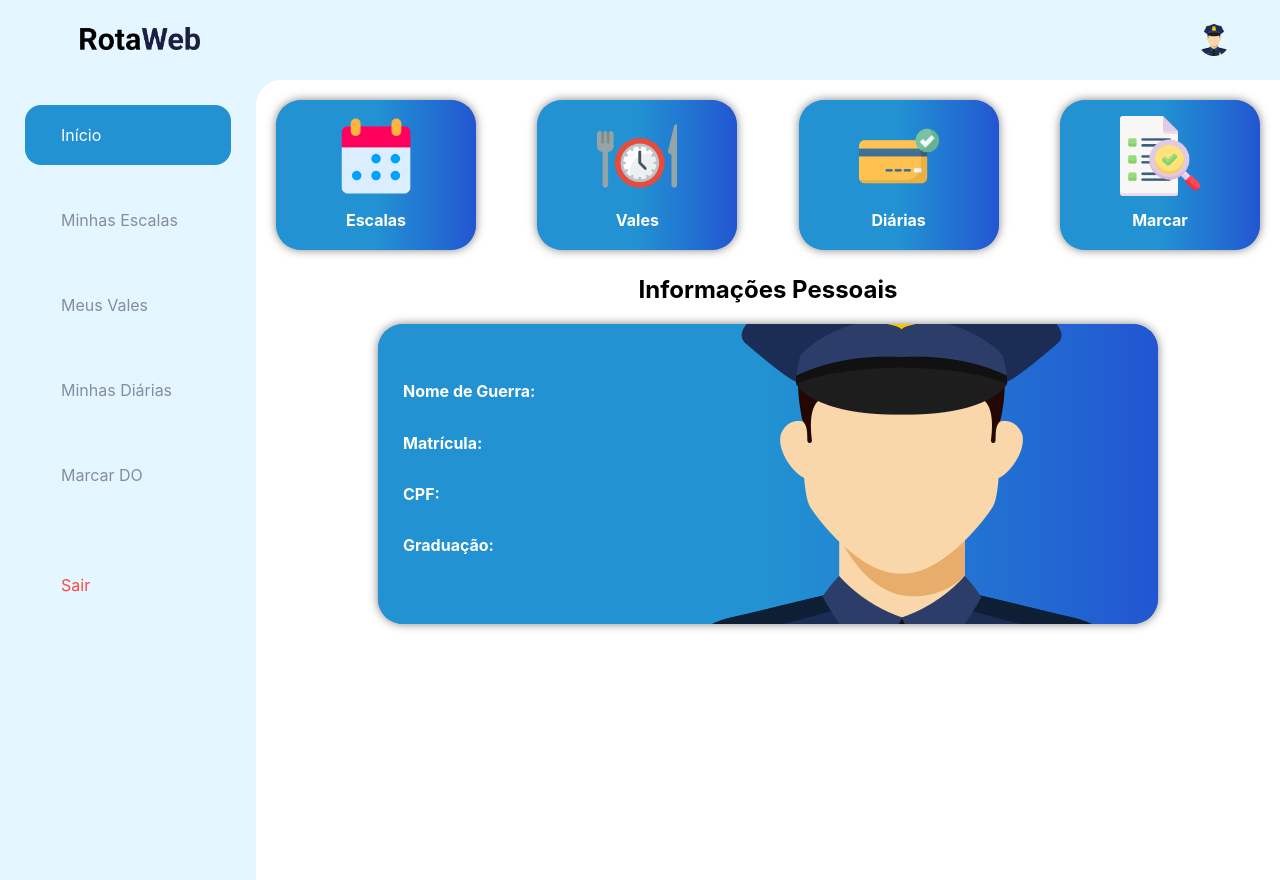
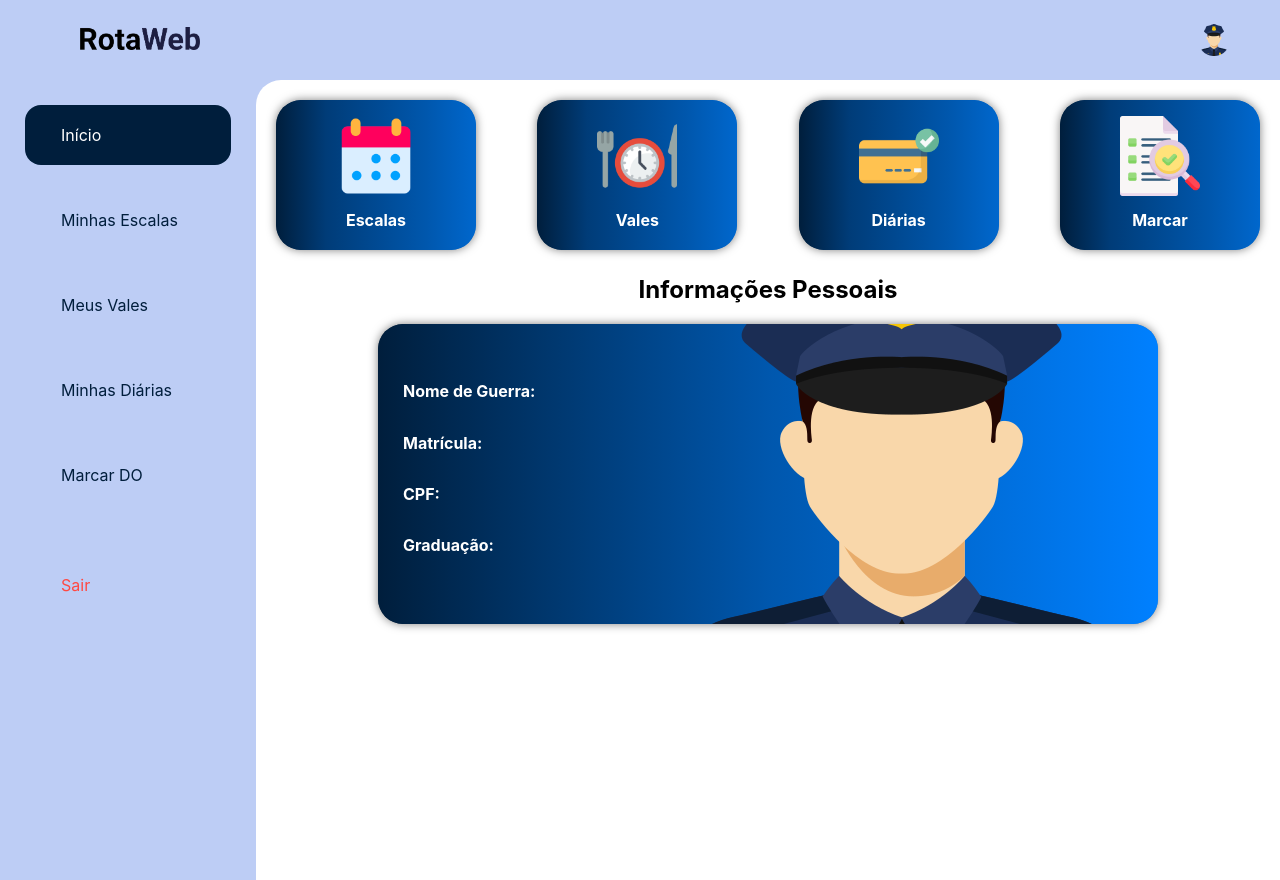
Before and after one commit to balbboa/rota, a Next.js app: page /dashboard in a window 1280 px wide. Built offline with nearby package versions, Linux system fonts and the light colour scheme; no server answers; sample sign-in values are in the browser's storage; some icons are missing.

Commit message:
Feat: adjust colors

```diff
--- a/components/AuthenticatedLayout/AuthenticatedLayout.styles.ts
+++ b/components/AuthenticatedLayout/AuthenticatedLayout.styles.ts
@@ -15,7 +15,7 @@ export const Container = styled.div`
 export const Content = styled.div`
   display: flex;
   flex: 1;
-  background-color: #e4f6ff;
+  background-color: #bdcdf5;
 `;
 
 export const PageContainer = styled.div`
--- a/components/Card/Card.styles.ts
+++ b/components/Card/Card.styles.ts
@@ -4,8 +4,8 @@ export const CustomCard = styled.div`
 
   @media(min-width: 992px) and (max-width: 1400px) {
     div {
-      background: rgb(34,146,210);
-      background: linear-gradient(90deg, rgba(34,146,210,1) 50%, rgba(34,105,210,1) 85%, rgba(34,85,210,1) 100%);
+      background: rgb(0,30,60);
+      background: linear-gradient(90deg, rgba(0,30,60,1) 0%, rgba(0,60,120,1) 25%, rgba(0,87,173,1) 75%, rgba(0,103,205,1) 100%);
       color: white;
       border-radius: 25px;
       cursor: pointer;
@@ -20,8 +20,8 @@ export const CustomCard = styled.div`
 
   @media(min-width: 1400px) {
     div {
-      background: rgb(34,146,210);
-      background: linear-gradient(90deg, rgba(34,146,210,1) 50%, rgba(34,105,210,1) 85%, rgba(34,85,210,1) 100%);
+      background: rgb(0,30,60);
+      background: linear-gradient(90deg, rgba(0,30,60,1) 0%, rgba(0,60,120,1) 25%, rgba(0,87,173,1) 75%, rgba(0,103,205,1) 100%);
       color: white;
       border-radius: 25px;
       cursor: pointer;
--- a/components/Form/Form.Styles.ts
+++ b/components/Form/Form.Styles.ts
@@ -4,6 +4,10 @@ export const Form = styled.form`
   display: flex;
   justify-content: flex-start;
   margin-bottom: 1rem;
+
+  button {
+    background-color: #001e3c;
+  }
 
   @media(min-width: 992px) {
     flex-direction: row;
--- a/components/MenuItem/MenuItem.styles.ts
+++ b/components/MenuItem/MenuItem.styles.ts
@@ -9,7 +9,7 @@ export const MenuItemContainer = styled.a<{ depth: number }>`
   justify-content: space-between;
   padding: 20px;
   margin: 25px;
-  color: #878c9f;
+  color: #001e3c;
 
   & svg {
     height: 30px;
@@ -17,7 +17,7 @@ export const MenuItemContainer = styled.a<{ depth: number }>`
   }
 
   &:hover {
-    color: ${(props) => props.theme.colors.primary};
+    color: #007efb;
     cursor: pointer;
   }
 
--- a/components/Panel/Panel.styles.ts
+++ b/components/Panel/Panel.styles.ts
@@ -12,7 +12,7 @@ export const CardPanel = styled.div`
     div {
       width: 780px;
       height: 360px;
-      background-image: url("policeman.png"), linear-gradient(90deg, rgba(34,146,210,1) 50%, rgba(34,105,210,1) 85%, rgba(34,85,210,1) 100%);
+      background-image: url("policeman.png"), linear-gradient(90deg, rgba(0,30,60,1) 0%, rgba(0,87,173,1) 50%, rgba(0,128,255,1) 100%);
       background-position: right;
       background-repeat: no-repeat;
     }
@@ -22,7 +22,7 @@ export const CardPanel = styled.div`
     div {
       width: 780px;
       height: 300px;
-      background-image: url("policeman.png"), linear-gradient(90deg, rgba(34,146,210,1) 50%, rgba(34,105,210,1) 85%, rgba(34,85,210,1) 100%);
+      background-image: url("policeman.png"), linear-gradient(90deg, rgba(0,30,60,1) 0%, rgba(0,87,173,1) 50%, rgba(0,128,255,1) 100%);
       background-position: right;
       background-repeat: no-repeat;
     }
@@ -34,7 +34,7 @@ export const CardPanel = styled.div`
       border-radius: 25px;
       width: 330px;
       height: 430px;
-      background-image: url("policeman.png"), linear-gradient(90deg, rgba(34,146,210,1) 50%, rgba(34,105,210,1) 85%, rgba(34,85,210,1) 100%);
+      background-image: url("policeman.png"), linear-gradient(90deg, rgba(0,30,60,1) 0%, rgba(0,87,173,1) 50%, rgba(0,128,255,1) 100%);
       background-position: top left;
       background-repeat: no-repeat;
     }
--- a/styles/theme.ts
+++ b/styles/theme.ts
@@ -3,11 +3,11 @@ import { DefaultTheme } from "styled-components";
 export const theme: DefaultTheme = {
   colors: {
     main: "#00022e",
-    primary: "#2292D2",
+    primary: "#001e3c",
     secondary: "#fc86aa",
     textDark: "#000",
     textLight: "#fff",
     greyBg: "#d8dcd6",
-    customBg: "#e4f6ff",
+    customBg: "#bdcdf5",
   },
 };
```
